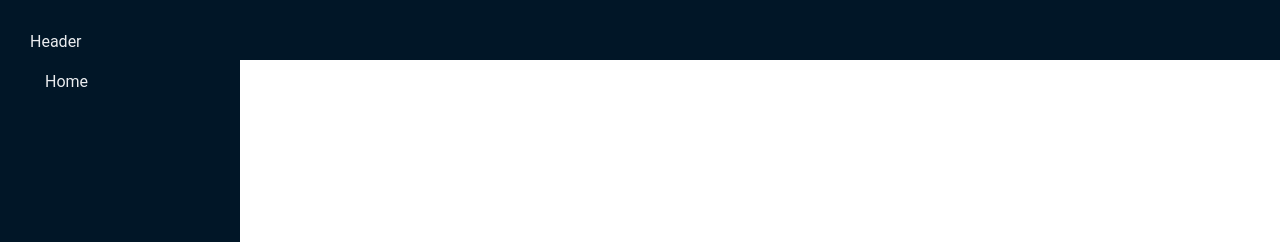
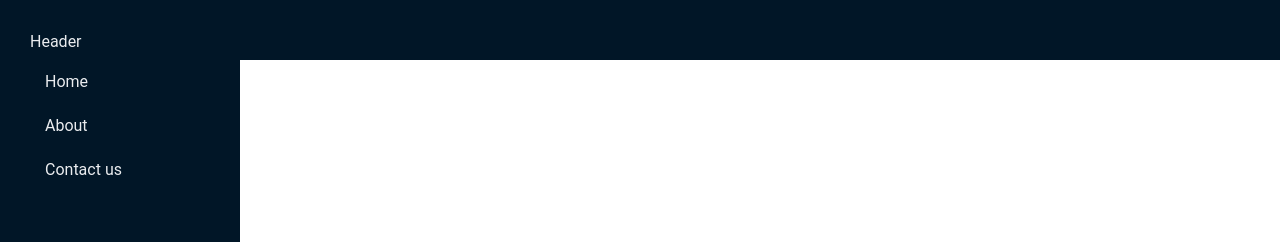
Before and after one commit to AmirTaki/animated-navigation-react, a React (Vite) app: page / in a window 1280 px wide. Shown: the top 242 px of the page. Built offline with nearby package versions, Linux system fonts and the light colour scheme.

Commit message:
add continue sidenav at project

```diff
--- a/src/components/Navbar.jsx
+++ b/src/components/Navbar.jsx
@@ -4,6 +4,12 @@ const Navbar = () => {
             <ul>
                 <li><a href="/">Home</a></li>
             </ul>
+            <ul>
+                <li><a href="/">About</a></li>
+            </ul>
+            <ul>
+                <li><a href="/">Contact us</a></li>
+            </ul>
         </div>
     )
 }
```
